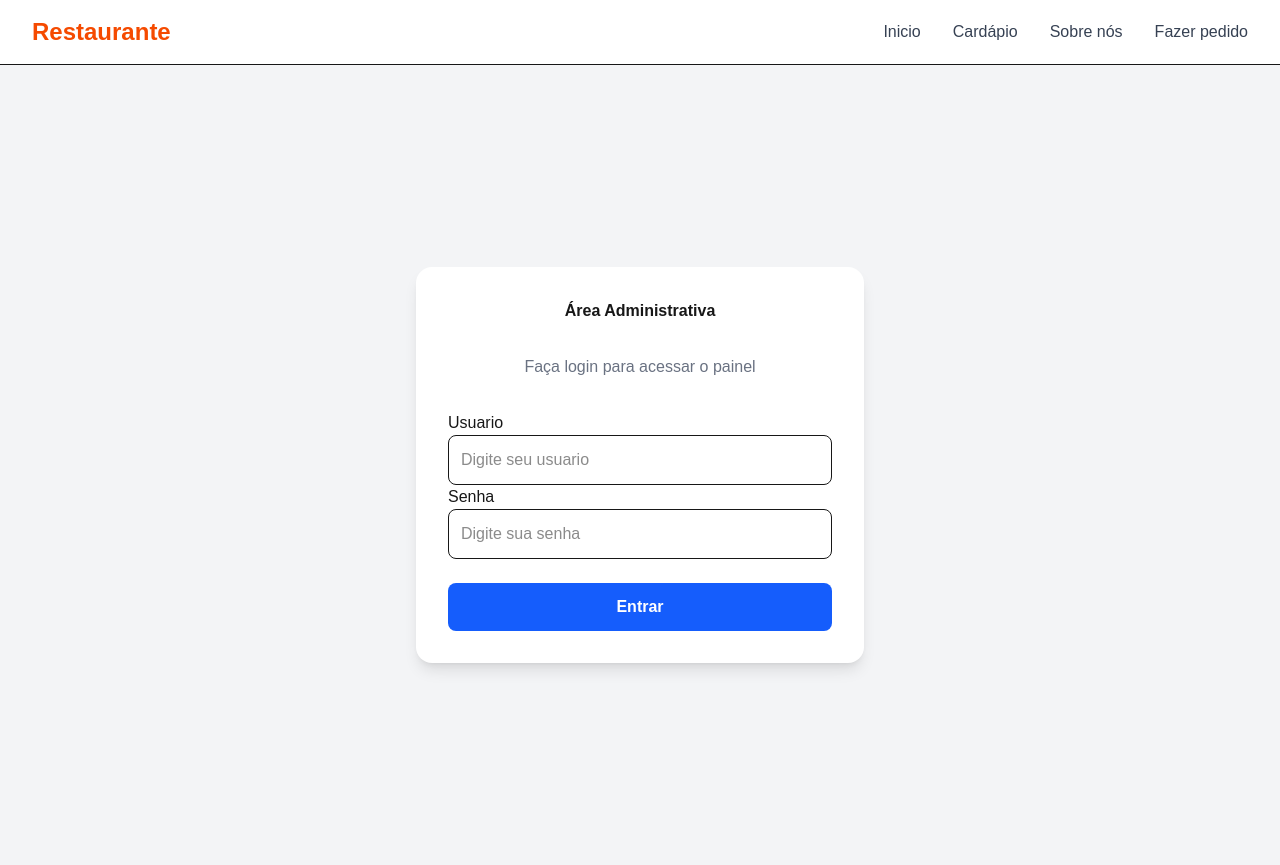
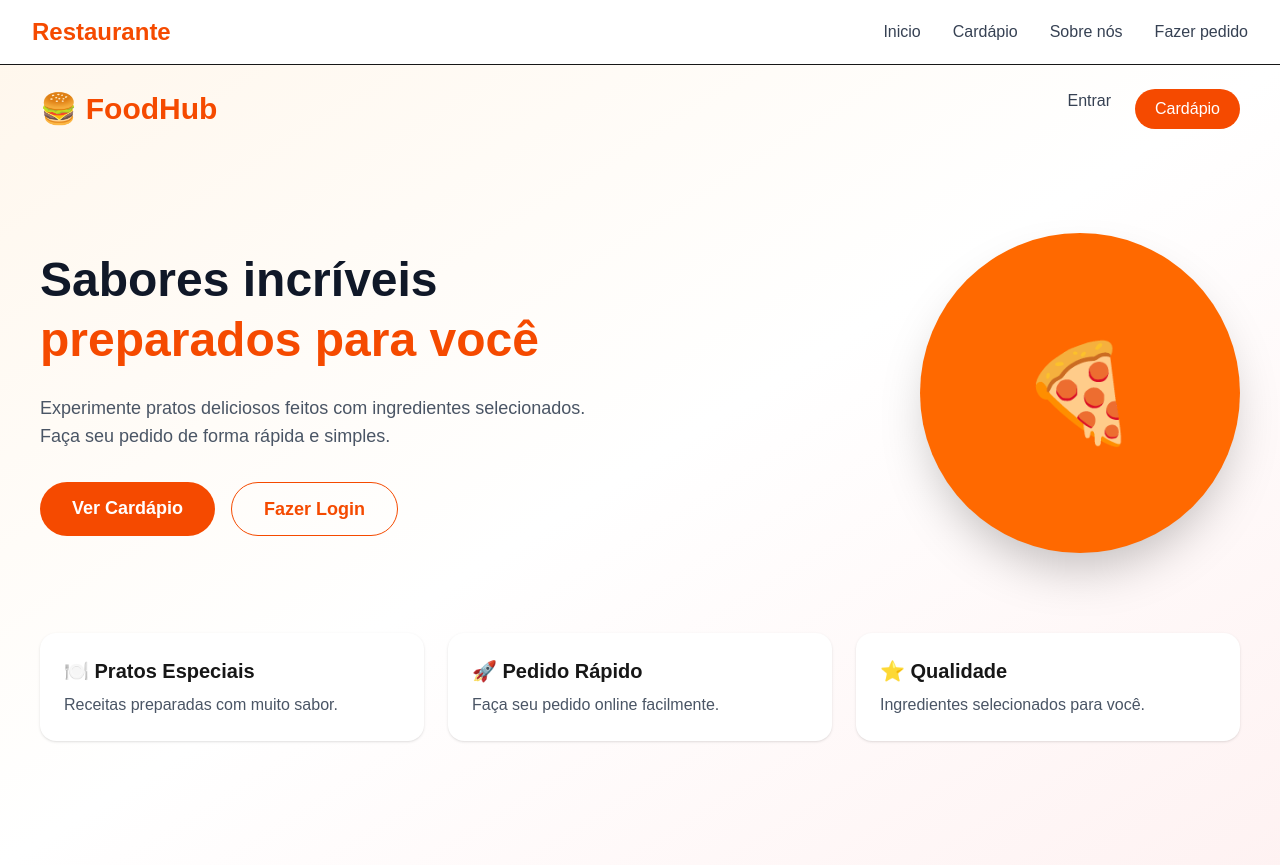
Before and after one commit to GustavoDevSenai/restaurante-front, a Next.js app: page / in a window 1280 px wide. Built offline with nearby package versions, Linux system fonts and the light colour scheme.

Commit message:
atualizado page principal e navbar

```diff
--- a/app/cardapio/page.tsx
+++ b/app/cardapio/page.tsx
@@ -42,7 +42,7 @@ export default function CardapioPage() {
   return (
     <main className="p-8">
 
-      <Navbar />
+
       <h1 className="mb-6 text-3xl font-bold">
         Cardápio
       </h1>
--- a/app/page.tsx
+++ b/app/page.tsx
@@ -1,13 +1,129 @@
 "use client"
 
-import Login from "./login/page"
+import Link from "next/link"
+
+export default function Home() {
+  return (
+    <main className="min-h-screen bg-gradient-to-br from-orange-50 via-white to-red-50">
+
+      {/* Navbar */}
+      <header className="flex justify-between items-center px-10 py-6">
+        <h1 className="text-3xl font-bold text-orange-600">
+          🍔 FoodHub
+        </h1>
+
+        <nav className="flex gap-6">
+          <Link
+            href="/login"
+            className="text-gray-700 hover:text-orange-600 font-medium"
+          >
+            Entrar
+          </Link>
+
+          <Link
+            href="/admin/cardapio"
+            className="bg-orange-600 text-white px-5 py-2 rounded-full hover:bg-orange-700"
+          >
+            Cardápio
+          </Link>
+        </nav>
+      </header>
+
+
+      {/* Hero */}
+      <section className="flex flex-col md:flex-row items-center justify-between px-10 py-20">
+
+        <div className="max-w-xl">
+
+          <h2 className="text-5xl font-bold text-gray-900 leading-tight">
+            Sabores incríveis
+            <span className="text-orange-600">
+              {" "}preparados para você
+            </span>
+          </h2>
+
+
+          <p className="mt-6 text-lg text-gray-600">
+            Experimente pratos deliciosos feitos com ingredientes selecionados.
+            Faça seu pedido de forma rápida e simples.
+          </p>
+
+
+          <div className="flex gap-4 mt-8">
+
+            <Link
+              href="/admin/cardapio"
+              className="bg-orange-600 text-white px-8 py-3 rounded-full text-lg font-semibold hover:bg-orange-700"
+            >
+              Ver Cardápio
+            </Link>
+
+
+            <Link
+              href="/login"
+              className="border border-orange-600 text-orange-600 px-8 py-3 rounded-full text-lg font-semibold hover:bg-orange-50"
+            >
+              Fazer Login
+            </Link>
+
+          </div>
+
+        </div>
 
 
 
-export default function Home() {
-  return(
-    <div>
-      <Login />
-    </div>
+        {/* Imagem */}
+        <div className="mt-10 md:mt-0">
+
+          <div className="w-80 h-80 bg-orange-500 rounded-full flex items-center justify-center shadow-2xl">
+
+            <span className="text-8xl">
+              🍕
+            </span>
+
+          </div>
+
+        </div>
+
+      </section>
+
+
+
+      {/* Cards */}
+      <section className="grid md:grid-cols-3 gap-6 px-10 pb-20">
+
+        <div className="bg-white p-6 rounded-2xl shadow">
+          <h3 className="text-xl font-bold">
+            🍽️ Pratos Especiais
+          </h3>
+          <p className="text-gray-600 mt-2">
+            Receitas preparadas com muito sabor.
+          </p>
+        </div>
+
+
+        <div className="bg-white p-6 rounded-2xl shadow">
+          <h3 className="text-xl font-bold">
+            🚀 Pedido Rápido
+          </h3>
+          <p className="text-gray-600 mt-2">
+            Faça seu pedido online facilmente.
+          </p>
+        </div>
+
+
+        <div className="bg-white p-6 rounded-2xl shadow">
+          <h3 className="text-xl font-bold">
+            ⭐ Qualidade
+          </h3>
+          <p className="text-gray-600 mt-2">
+            Ingredientes selecionados para você.
+          </p>
+        </div>
+
+      </section>
+
+
+    </main>
   )
 }
```
